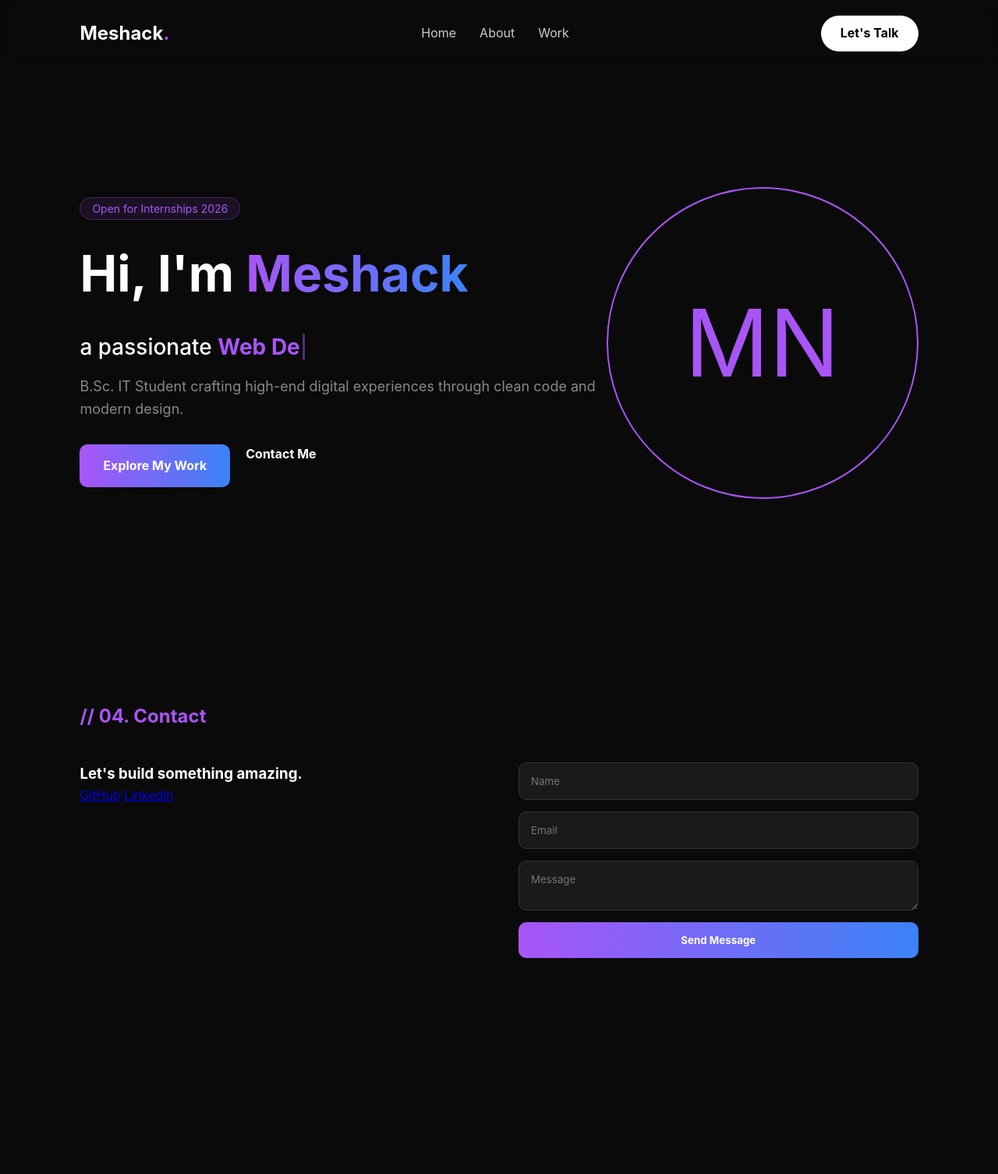
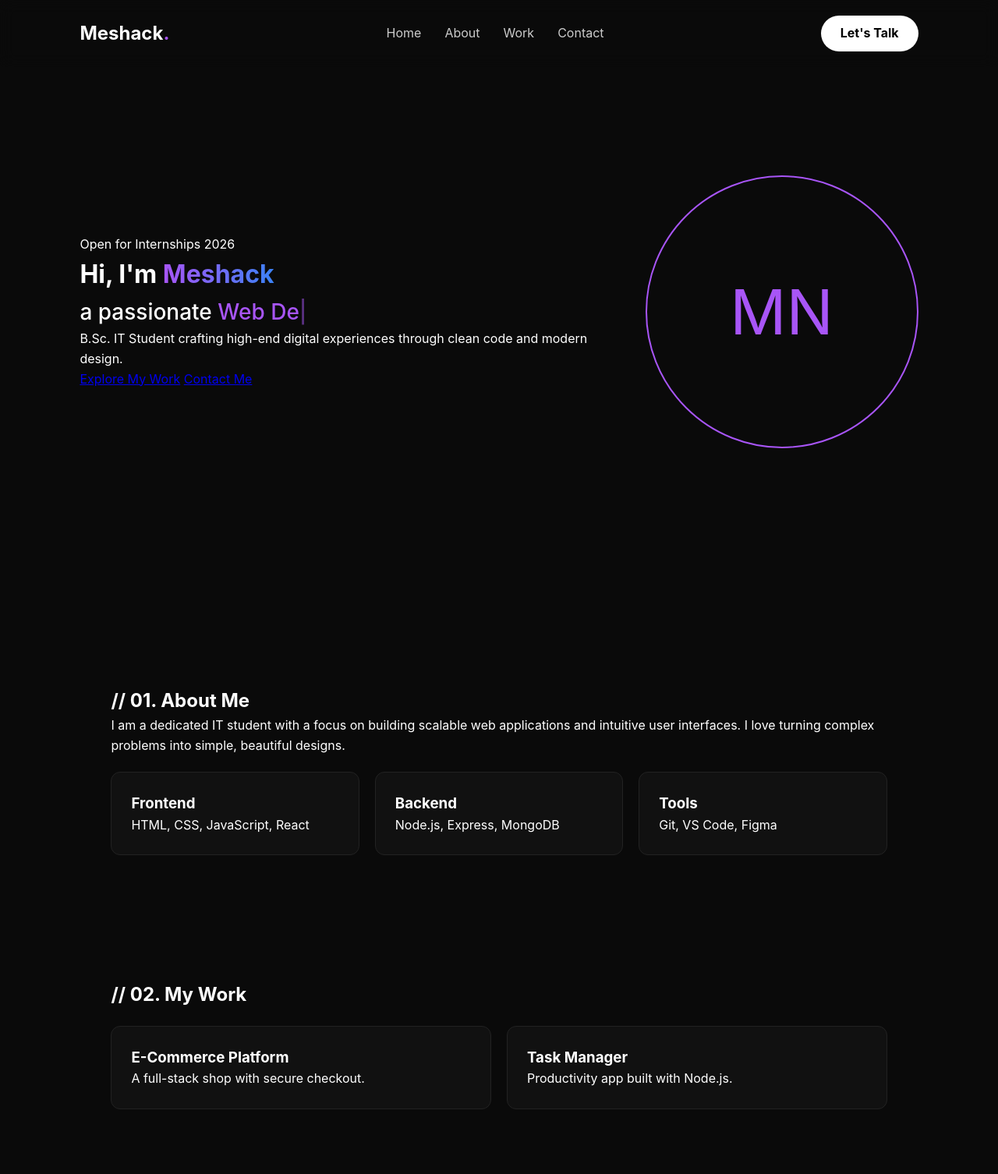
Before and after one commit to Glitch254-ux/My-first-portfolio, a website: page public/index.html in a window 1280 px wide. Shown: the top 1506 px of the page at 78% size. Before the commit the page ends 1329 px from the top, so only its background shows below. Drawn offline with Linux system fonts and the light colour scheme.

Commit message:
Ultra-Sync: Full project restored and verified

```diff
--- a/public/index.html
+++ b/public/index.html
@@ -13,6 +13,7 @@
             <li><a href="#home">Home</a></li>
             <li><a href="#about">About</a></li>
             <li><a href="#work">Work</a></li>
+            <li><a href="#contact">Contact</a></li>
         </ul>
         <a href="#contact" class="nav-btn">Let's Talk</a>
     </nav>
@@ -21,7 +22,6 @@
         <div class="hero-content">
             <span class="badge">Open for Internships 2026</span>
             <h1>Hi, I'm <span class="name">Meshack</span></h1>
-            <!-- This line below is what makes the typing effect work -->
             <p class="hero-text">a passionate <span id="typing-text"></span><span class="cursor">|</span></p>
             <p class="sub-text">
                 B.Sc. IT Student crafting high-end digital experiences through clean code and modern design.
@@ -38,9 +38,31 @@
         </div>
     </header>
 
-    <!-- Contact Section -->
+    <section id="about" class="about">
+        <div class="container">
+            <h2>// 01. About Me</h2>
+            <p>I am a dedicated IT student with a focus on building scalable web applications and intuitive user interfaces. I love turning complex problems into simple, beautiful designs.</p>
+            <div class="skills-grid">
+                <div class="skill-card"><h3>Frontend</h3><p>HTML, CSS, JavaScript, React</p></div>
+                <div class="skill-card"><h3>Backend</h3><p>Node.js, Express, MongoDB</p></div>
+                <div class="skill-card"><h3>Tools</h3><p>Git, VS Code, Figma</p></div>
+            </div>
+        </div>
+    </section>
+
+    <section id="work" class="work">
+        <div class="container">
+            <h2>// 02. My Work</h2>
+            <div class="projects-grid">
+                <div class="project-card"><h3>E-Commerce Platform</h3><p>A full-stack shop with secure checkout.</p></div>
+                <div class="project-card"><h3>Task Manager</h3><p>Productivity app built with Node.js.</p></div>
+            </div>
+        </div>
+    </section>
+
     <section id="contact" class="contact">
-        <h2>// 04. Contact</h2>
+        <div class="container">
+            <h2>// 03. Contact</h2>
             <div class="contact-container">
                 <div class="contact-info">
                     <h3>Let's build something amazing.</h3>
@@ -53,8 +75,9 @@
                     <input type="text" id="name" placeholder="Name" required>
                     <input type="email" id="email" placeholder="Email" required>
                     <textarea id="message" placeholder="Message" required></textarea>
-                <button type="submit">Send Message</button>
+                    <button type="submit" id="submit-btn">Send Message</button>
                 </form>
+            </div>
         </div>
     </section>
 
--- a/public/script.js
+++ b/public/script.js
@@ -1,25 +1,15 @@
-// --- 1. TYPING EFFECT ---
-// Targets the <span id="typing-text"> in your index.html
 const textElement = document.getElementById('typing-text');
-const words = ["Web Developer", "UI/UX Designer", "Software Engineer", "Problem Solver"];
-let wordIndex = 0;
-let charIndex = 0;
-let isDeleting = false;
+const words = ["Web Developer", "UI/UX Designer", "Software Engineer"];
+let wordIndex = 0, charIndex = 0, isDeleting = false;
 
 function type() {
     const currentWord = words[wordIndex];
-
-    if (isDeleting) {
-        textElement.textContent = currentWord.substring(0, charIndex - 1);
-        charIndex--;
-    } else {
-        textElement.textContent = currentWord.substring(0, charIndex + 1);
-        charIndex++;
-    }
+    textElement.textContent = isDeleting ? currentWord.substring(0, charIndex - 1) : currentWord.substring(0, charIndex + 1);
+    charIndex = isDeleting ? charIndex - 1 : charIndex + 1;
 
     if (!isDeleting && charIndex === currentWord.length) {
         isDeleting = true;
-        setTimeout(type, 2000); // Pause at the end of the word
+        setTimeout(type, 2000);
     } else if (isDeleting && charIndex === 0) {
         isDeleting = false;
         wordIndex = (wordIndex + 1) % words.length;
@@ -29,48 +19,27 @@ function type() {
     }
 }
 
-// --- 2. CONTACT FORM SYNC ---
 const contactForm = document.getElementById('contact-form');
-
 if (contactForm) {
     contactForm.addEventListener('submit', async (e) => {
         e.preventDefault();
-
         const formData = {
             name: document.getElementById('name').value,
             email: document.getElementById('email').value,
-            message: document.getElementById('message').value,
-            date: new Date().toLocaleString()
+            message: document.getElementById('message').value
         };
 
-        const submitBtn = contactForm.querySelector('button');
-        const originalBtnText = submitBtn.innerText;
-        submitBtn.innerText = 'Sending...';
-        submitBtn.disabled = true;
-
         try {
-            // Using relative path '/messages' ensures it works on Render
             const response = await fetch('/messages', {
                 method: 'POST',
                 headers: { 'Content-Type': 'application/json' },
                 body: JSON.stringify(formData),
             });
-
             if (response.ok) {
-                alert('Message sent successfully! 🚀');
+                alert('Success!');
                 contactForm.reset();
-            } else {
-                throw new Error('Server error');
-            }
-        } catch (error) {
-            console.error('Error:', error);
-            alert('Backend Error: Check your Render dashboard logs!');
-        } finally {
-            submitBtn.innerText = originalBtnText;
-            submitBtn.disabled = false;
-        }
+            } else { alert('Server error'); }
+        } catch (error) { alert('Backend Connection Error'); }
     });
 }
-
-// Initialize typing effect when page loads
 document.addEventListener('DOMContentLoaded', type);
--- a/public/style.css
+++ b/public/style.css
@@ -1,196 +1,30 @@
-/* --- 1. GENERAL STYLES --- */
-* {
-    margin: 0;
-    padding: 0;
-    box-sizing: border-box;
-    font-family: 'Inter', sans-serif;
-}
+* { margin: 0; padding: 0; box-sizing: border-box; font-family: 'Inter', sans-serif; }
+body { background-color: #0a0a0a; color: #ffffff; line-height: 1.6; overflow-x: hidden; }
 
-body {
-    background-color: #0a0a0a;
-    color: #ffffff;
-    line-height: 1.6;
-    overflow-x: hidden;
-}
+nav { display: flex; justify-content: space-between; align-items: center; padding: 20px 8%; background: rgba(10, 10, 10, 0.9); backdrop-filter: blur(10px); position: fixed; width: 100%; top: 0; z-index: 1000; }
+.logo { font-size: 24px; font-weight: bold; }
+.logo span { color: #a855f7; }
+.nav-links { display: flex; list-style: none; gap: 30px; }
+.nav-links a { color: #ccc; text-decoration: none; transition: 0.3s; }
+.nav-links a:hover { color: #a855f7; }
+.nav-btn { background: #ffffff; color: #000; padding: 10px 25px; border-radius: 50px; text-decoration: none; font-weight: bold; }
 
-/* --- 2. NAVIGATION --- */
-nav {
-    display: flex;
-    justify-content: space-between;
-    align-items: center;
-    padding: 20px 8%;
-    background: rgba(10, 10, 10, 0.8);
-    backdrop-filter: blur(10px);
-    position: fixed;
-    width: 100%;
-    top: 0;
-    z-index: 1000;
-}
+.container { max-width: 1200px; margin: 0 auto; padding: 80px 8%; }
 
-.logo {
-    font-size: 24px;
-    font-weight: bold;
-}
+.hero { height: 100vh; display: flex; align-items: center; justify-content: center; gap: 50px; padding: 0 8%; max-width: 1400px; margin: 0 auto; }
+.hero-content { flex: 1; }
+.name { background: linear-gradient(90deg, #a855f7, #3b82f6); -webkit-background-clip: text; background-clip: text; -webkit-text-fill-color: transparent; }
+.hero-text { font-size: 28px; font-weight: 500; }
+#typing-text { color: #a855f7; }
+.cursor { color: #a855f7; animation: blink 0.7s infinite; }
+@keyframes blink { 0%, 100% { opacity: 1; } 50% { opacity: 0; } }
 
-.logo span {
-    color: #a855f7;
-}
+.hero-image .image-circle { width: 350px; height: 350px; border: 2px solid #a855f7; border-radius: 50%; display: flex; justify-content: center; align-items: center; font-size: 80px; color: #a855f7; flex-shrink: 0; }
 
-.nav-links {
-    display: flex;
-    list-style: none;
-    gap: 30px;
-}
+.skills-grid, .projects-grid { display: grid; grid-template-columns: repeat(auto-fit, minmax(250px, 1fr)); gap: 20px; margin-top: 20px; }
+.skill-card, .project-card { background: #111; padding: 25px; border-radius: 12px; border: 1px solid #222; }
 
-.nav-links a {
-    color: #ccc;
-    text-decoration: none;
-    transition: 0.3s;
-}
-
-.nav-links a:hover {
-    color: #a855f7;
-}
-
-.nav-btn {
-    background: #ffffff;
-    color: #000;
-    padding: 10px 25px;
-    border-radius: 50px;
-    text-decoration: none;
-    font-weight: bold;
-    transition: 0.3s;
-}
-
-/* --- 3. HERO SECTION --- */
-.hero {
-    height: 100vh;
-    display: flex;
-    align-items: center;
-    justify-content: space-between;
-    padding: 0 8%;
-    padding-top: 80px;
-}
-
-.badge {
-    background: rgba(168, 85, 247, 0.1);
-    color: #a855f7;
-    padding: 5px 15px;
-    border-radius: 20px;
-    font-size: 14px;
-    border: 1px solid rgba(168, 85, 247, 0.3);
-}
-
-.hero h1 {
-    font-size: 64px;
-    margin: 20px 0;
-}
-
-/* FIXED SECTION: Resolves image_3c3bbb.png warning */
-.name {
-    background: linear-gradient(90deg, #a855f7, #3b82f6);
-    -webkit-background-clip: text;
-    background-clip: text;
-    -webkit-text-fill-color: transparent;
-    display: inline-block;
-}
-
-.hero-text {
-    font-size: 28px;
-    font-weight: 500;
-    margin-bottom: 15px;
-}
-
-#typing-text {
-    color: #a855f7;
-    font-weight: bold;
-}
-
-.cursor {
-    color: #a855f7;
-    animation: blink 0.7s infinite;
-}
-
-@keyframes blink {
-    0%, 100% { opacity: 1; }
-    50% { opacity: 0; }
-}
-
-.sub-text {
-    color: #888;
-    margin-bottom: 30px;
-    font-size: 18px;
-}
-
-.hero-btns {
-    display: flex;
-    gap: 20px;
-}
-
-.btn-primary {
-    background: linear-gradient(90deg, #a855f7, #3b82f6);
-    color: white;
-    padding: 15px 30px;
-    border-radius: 10px;
-    text-decoration: none;
-    font-weight: bold;
-}
-
-.btn-secondary {
-    color: white;
-    text-decoration: none;
-    font-weight: bold;
-}
-
-.hero-image .image-circle {
-    width: 400px;
-    height: 400px;
-    border: 2px solid #a855f7;
-    border-radius: 50%;
-    display: flex;
-    justify-content: center;
-    align-items: center;
-    font-size: 120px;
-    color: #a855f7;
-}
-
-/* --- 4. CONTACT SECTION --- */
-.contact {
-    padding: 100px 8%;
-}
-
-.contact h2 {
-    color: #a855f7;
-    margin-bottom: 40px;
-}
-
-.contact-container {
-    display: grid;
-    grid-template-columns: 1fr 1fr;
-    gap: 50px;
-}
-
-#contact-form {
-    display: flex;
-    flex-direction: column;
-    gap: 15px;
-}
-
-#contact-form input, #contact-form textarea {
-    background: #1a1a1a;
-    border: 1px solid #333;
-    padding: 15px;
-    color: white;
-    border-radius: 10px;
-}
-
-#contact-form button {
-    background: linear-gradient(90deg, #a855f7, #3b82f6);
-    border: none;
-    padding: 15px;
-    color: white;
-    font-weight: bold;
-    border-radius: 10px;
-    cursor: pointer;
-    transition: 0.3s;
-}
+.contact-container { display: grid; grid-template-columns: 1fr 1fr; gap: 40px; margin-top: 30px; }
+#contact-form { display: flex; flex-direction: column; gap: 15px; }
+#contact-form input, #contact-form textarea { background: #111; border: 1px solid #333; padding: 15px; color: white; border-radius: 8px; }
+#contact-form button { background: linear-gradient(90deg, #a855f7, #3b82f6); border: none; padding: 15px; color: white; font-weight: bold; border-radius: 8px; cursor: pointer; }
```
Also changed, not shown: backend/server.js (+9 -34 lines). Lines whose indentation alone changed are shown as unchanged.
